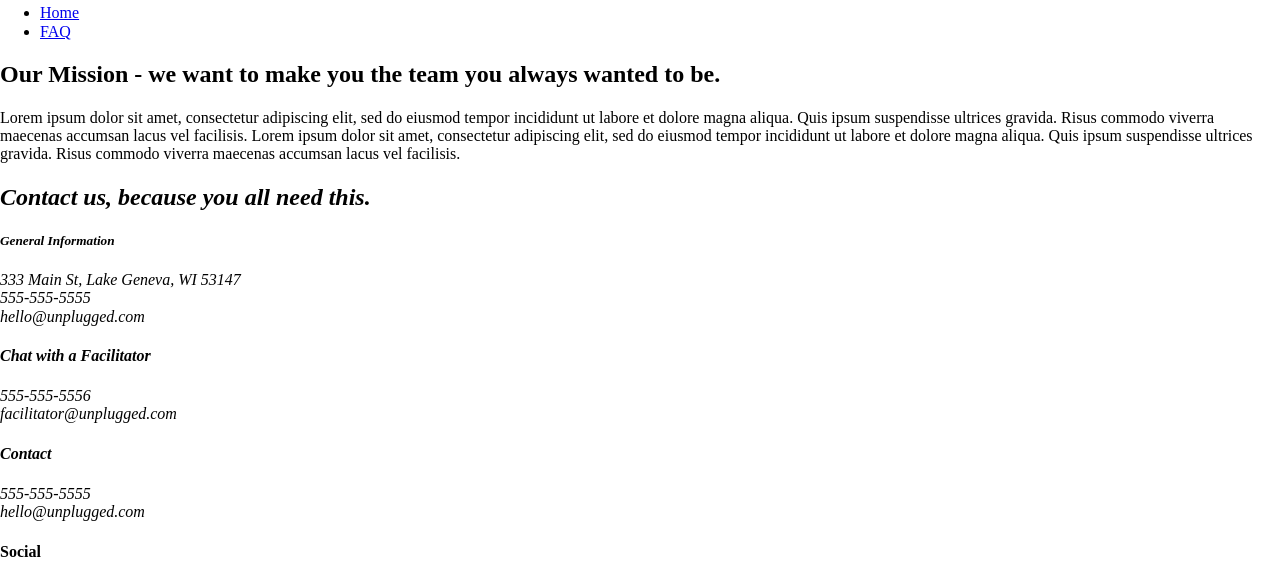
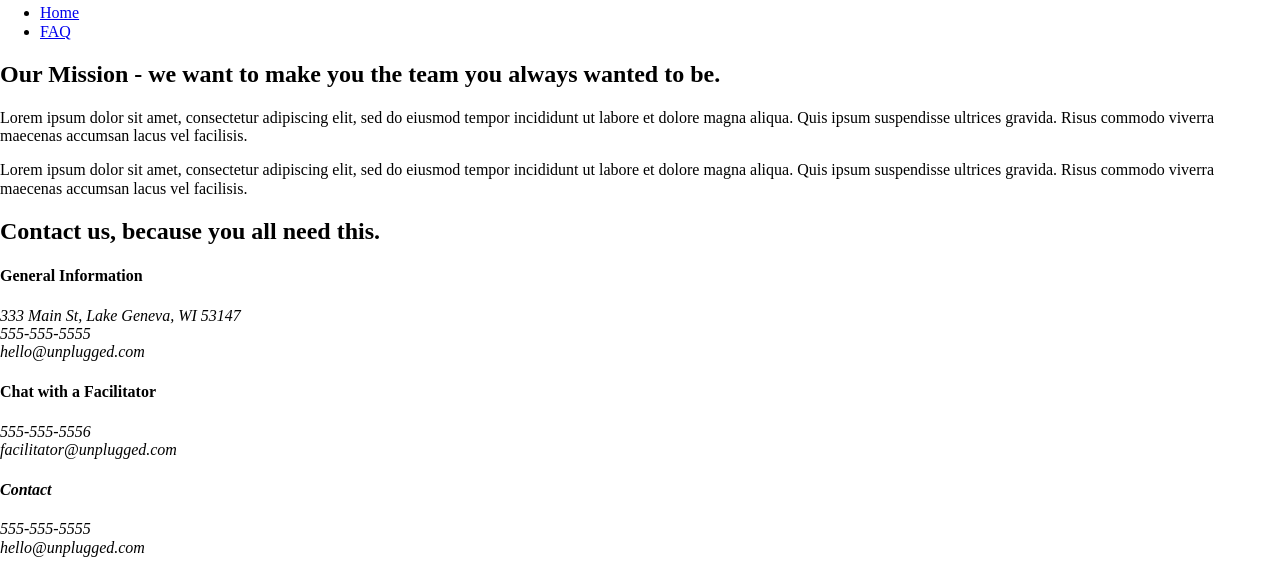
Before and after one commit to lisamache/unplugged, a website: page about/index.html in a window 1280 px wide. Shown: the part 140-715 px from the top of the page. Drawn offline with Linux system fonts and the light colour scheme; files that its build step writes are made by us from their sources; files whose address does not match are found by name.

Commit message:
Third commit

```diff
--- a/about/index.html
+++ b/about/index.html
@@ -3,7 +3,7 @@
 
 <head>
   <meta charset="utf-8">
-  <title>Unplugged Retreat</title>
+  <title> About | Unplugged Retreat</title>
   <meta name="description" content="">
   <meta name="viewport" content="width=device-width, initial-scale=1">
 
@@ -38,6 +38,7 @@
       </figure>
 
       <div class="header-divider"></div>
+
       <nav>
         <ul>
           <li><a href="../index.html" target="_blank">Home</a></li>
@@ -51,33 +52,54 @@
 
 
   <main>
-    <section class="about">
+    <section class="mission">
       <div class="content-wrapper">
         <h2>Our Mission - we want to make you the team you always wanted to be.</h2>
+        <div class="mission-content">
           <p>Lorem ipsum dolor sit amet, consectetur adipiscing elit, sed do eiusmod tempor incididunt ut labore et dolore
           magna aliqua. Quis ipsum suspendisse ultrices gravida. Risus commodo viverra maecenas accumsan lacus vel
-          facilisis.
+          facilisis.</p>
 
-          Lorem ipsum dolor sit amet, consectetur adipiscing elit, sed do eiusmod tempor incididunt ut labore et dolore
+          <p>Lorem ipsum dolor sit amet, consectetur adipiscing elit, sed do eiusmod tempor incididunt ut labore et dolore
           magna aliqua. Quis ipsum suspendisse ultrices gravida. Risus commodo viverra maecenas accumsan lacus vel
-          facilisis.
-        </p>
+          facilisis.</p>
+
+      </div>
         </div>
     </section>
 
+    <section class="map">
+      <figure>
 
+      </figure>
+    </section>
+
+<section class="contact-section">
         <div class="content-wrapper">
-          <div class="footer-content">
+                <h2>Contact us, because you all need this.</h2>
+               <div class="contact=content">
+               <div>
+                <h4>General Information</h4>
+                <address>
+                <p>333 Main St, Lake Geneva, WI 53147 <br> 555-555-5555 <br> hello@unplugged.com</p>
+              </address>
+            </div>
 
-            <div class="contact-us">
+              <div>
+                <h4>Chat with a Facilitator</h4>
                 <address>
-                <h2>Contact us, because you all need this.</h2>
-                <h5>General Information</h5>
-                <p>333 Main St, Lake Geneva, WI 53147 <br> 555-555-5555 <br> hello@unplugged.com</p>
-                <h4>Chat with a Facilitator</h4>
                 <p>555-555-5556 <br>facilitator@unplugged.com</p>
               </address>
             </div>
+
+            </div>
+          </div>
+        </section>
+
+          </main>
+
+
+            <div class="footer-content">
 
           <div class="contact">
             <address>
@@ -85,7 +107,6 @@
               <p>555-555-5555 <br> hello@unplugged.com</p>
             </address>
           </div>
-
 
           <div class="social">
             <h4>Social</h4>
@@ -102,25 +123,15 @@
             </div>
           </div>
 
-
-
       <div class="copyright">
         <p>Copyright 2023 | Unplugged</p>
-
-      </div>
-
-
       </div>
         </div>
 
+  </div>
+</body>
 
 
-      </div>
-
-    </section>
-  </main>
-  </div>
-</body>
 
 
 
@@ -140,7 +151,7 @@
 <script src="https://www.google-analytics.com/analytics.js" async></script>
 </body>
 
-</html>
+
 
 
 
```
Lines whose indentation alone changed are shown as unchanged.
